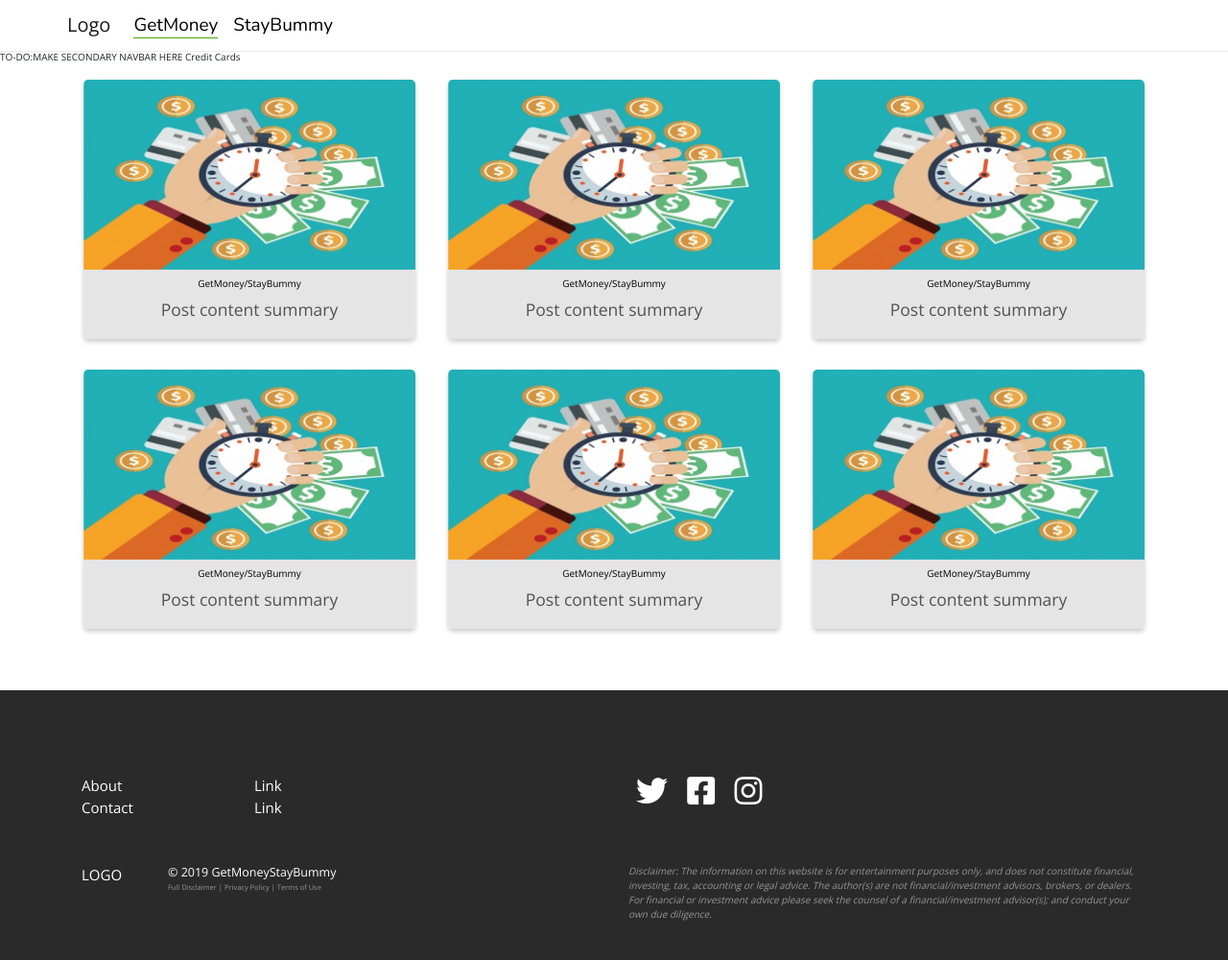
After one commit to jaimelovera/personal-finance-blog, a Django app: page /getmoney in a window 1280 px wide. The commit adds this page. Shown: the whole page at 96% size. Run offline with Django 3.2, Linux system fonts and the light colour scheme; some libraries are stand-ins or nearby versions.

Commit message:
added views and url for the two broad caregory main pages. also unfixed the navbar and took away the collapse. so it is uncollapsed in all views. i like it like this. made the posts boxes their own template and will include in templates where needed.

```diff
--- a/base/static/base/css/base.css
+++ b/base/static/base/css/base.css
@@ -29,27 +29,8 @@ footer {
 #mainNav .navbar-brand {
 }
 
-#mainNav .navbar-toggler {
-  font-size: 3em;
-  padding: 0.1rem;
-  border: none;
-  outline: none;
-}
-
-.navbar-toggler>.close {
-    display:inline;
-    font-size: 1.4em;
-}
-.navbar-toggler.collapsed>.close, .navbar-toggler:not(.collapsed)>.navbar-toggler-icon {
-    display:none;
-}
-
-.navbar-toggler:hover {
-	background-color: #EBEBEB;
-}
-
 #mainNav .nav-link {
-	font-size: 2em;
+	font-size: 1.9em;
 	font-family: 'Nunito', sans-serif;
 	color: black;
 	text-align: center;
@@ -60,12 +41,12 @@ footer {
 }
 
 .navbar-nav > .nav-item{
-    padding-top: 0.8rem;
-    padding-bottom: 0.8rem;
+    padding-top: 0.5rem;
+    padding-bottom: 0.5rem;
 }
 
 #main-section {
-	margin-top: 54px;
+	margin-top: 52px;
 }
 
 #footer-links {
@@ -79,7 +60,6 @@ footer {
 }
 
 #footer-logo {
-	/* my footers logo style goes here once I actually design it.. */
 	font-size: 1.5em;
 }
 
@@ -101,24 +81,7 @@ footer {
 
 @media (min-width: 576px) {    }
 
-@media (min-width: 768px) {
-	#mainNav {
-  		position: fixed;
-  	}
-  	.navbar-nav > .nav-item{
-    	padding-top: 0.75rem;
-    	padding-bottom: 0.75rem;
-	}
-	#mainNav .nav-link {
-		font-size: 1.5em;
-	}
-  	#main-section {
-  		margin-top: 55px;
-  	}
-  	#footer-disclaimer {
-		padding-top: 0rem;
-	}
-}
+@media (min-width: 768px) {    }
 
 @media (min-width: 992px) {    }
 
--- /dev/null
+++ b/base/static/base/css/posts_list.css
@@ -0,0 +1,37 @@
+.box {
+	box-shadow: 0 3px 5px 0 rgba(0,0,0,0.2);
+	transition: 0.3s;
+	border-radius: 5px;
+	margin-top: 1rem;
+	margin-bottom: 1rem;
+	margin-left:0.1rem;
+	margin-right: 0.1rem;
+}
+.box-image{
+	border-radius: 5px 5px 0px 0px;
+}
+.box-content{
+	text-align: center;
+	background-color: #E5E5E5;
+	border-radius: 0px 0px 5px 5px;
+	padding-top: 0.5rem;
+	padding-bottom: 0.1rem;
+}
+.box-content h1{ /*TO-DO:change format of this*/
+	font-size: 1em;
+	color: black;
+}
+.box-content p{
+	font-size: 1.75em;
+	color: #525252;
+}
+.box:hover {
+ 	box-shadow: 0 8px 16px 0 rgba(0,0,0,0.4);
+ 	filter: saturate(130%);
+}
+.box:hover > .box-content h4 {
+	color: #6D6D6D;
+}
+.box:hover > .box-content p {
+	color: #000000;
+}
--- a/base/templates/base/base.html
+++ b/base/templates/base/base.html
@@ -14,20 +14,16 @@
 
 	<body>
 		<!-- Navigation -->
-		<nav class="navbar navbar-expand-md navbar-light fixed-top py-1" id="mainNav">
+		<nav class="navbar navbar-expand navbar-light fixed-top py-1" id="mainNav">
 			<div class= "container px-auto">
-				<a class="navbar-brand py-0" href="">Logo</a>
-				<button class="navbar-toggler navbar-toggler-right collapsed" type="button" data-toggle="collapse" data-target="#navbarResponsive" aria-controls="navbarResponsive" aria-expanded="false" aria-label="Toggle navigation">
-					<span class="my-1 mx-2 close">X</span>
-					<span class="navbar-toggler-icon"></span>
-				</button>
-	      		<div class="collapse navbar-collapse" id="navbarResponsive">
+				<a class="navbar-brand py-0" href="/">Logo</a>
+	      		<div class="navbar-collapse">
 					<ul class="navbar-nav">
 						<li class="nav-item">
-							<a class="nav-link py-0" href="#">GetMoney</a>
+							<a class="nav-link py-0" href="/getmoney"><span class="getmoney-active">GetMoney</span></a>
 						</li>
 						<li class="nav-item">
-							<a class="nav-link py-0" href="#">StayBummy</a>
+							<a class="nav-link py-0" href="/staybummy"><span class="staybummy-active">StayBummy</span></a>
 						</li>
 					</ul>
 				</div>
--- /dev/null
+++ b/base/templates/base/posts_list.html
@@ -0,0 +1,59 @@
+{% load static %}
+<div class="container pb-5">
+	<div class="row">
+		<div class="col-6 col-md-4">
+			<div class="box">
+				<img class="box-image" src="{% static 'blog/img/money.jpg' %}" alt="Image" style="width:100%">
+				<div class="box-content">
+					<h1>GetMoney/StayBummy</h1>
+					<p>Post content summary</p>
+				</div>
+			</div>
+		</div>
+		<div class="col-6 col-md-4">
+			<div class="box">
+				<img class="box-image" src="{% static 'blog/img/money.jpg' %}" alt="Image" style="width:100%">
+				<div class="box-content">
+					<h1>GetMoney/StayBummy</h1>
+					<p>Post content summary</p>
+				</div>
+			</div>
+		</div>
+		<div class="col-6 col-md-4">
+			<div class="box">
+				<img class="box-image" src="{% static 'blog/img/money.jpg' %}" alt="Image" style="width:100%">
+				<div class="box-content">
+					<h1>GetMoney/StayBummy</h1>
+					<p>Post content summary</p>
+				</div>
+			</div>
+		</div>
+		<div class="col-6 col-md-4">
+			<div class="box">
+				<img class="box-image" src="{% static 'blog/img/money.jpg' %}" alt="Image" style="width:100%">
+				<div class="box-content">
+					<h1>GetMoney/StayBummy</h1>
+					<p>Post content summary</p>
+				</div>
+			</div>
+		</div>
+		<div class="col-6 col-md-4">
+			<div class="box">
+				<img class="box-image" src="{% static 'blog/img/money.jpg' %}" alt="Image" style="width:100%">
+				<div class="box-content">
+					<h1>GetMoney/StayBummy</h1>
+					<p>Post content summary</p>
+				</div>
+			</div>
+		</div>
+		<div class="col-6 col-md-4">
+			<div class="box">
+				<img class="box-image" src="{% static 'blog/img/money.jpg' %}" alt="Image" style="width:100%">
+				<div class="box-content">
+					<h1>GetMoney/StayBummy</h1>
+					<p>Post content summary</p>
+				</div>
+			</div>
+		</div>
+	</div>
+</div>
--- /dev/null
+++ b/blog/static/blog/css/getmoney.css
@@ -0,0 +1,6 @@
+.getmoney-active {
+	border-bottom: 1px solid #47A600;
+}
+.category-navbar {
+	  background-color: white;
+}
--- /dev/null
+++ b/blog/static/blog/css/staybummy.css
@@ -0,0 +1,3 @@
+.staybummy-active {
+	border-bottom: 1px solid #47A600;
+}
--- /dev/null
+++ b/blog/templates/blog/getmoney.html
@@ -0,0 +1,27 @@
+{% extends 'base/base.html' %}
+{% load static %}
+{% block title %}GetMoneyStayBummy{% endblock %}
+{% block extra_head %}
+	<link rel="stylesheet" href="{% static 'blog/css/getmoney.css' %}">
+	<link rel="stylesheet" href="{% static 'base/css/posts_list.css' %}">
+	<link href="https://fonts.googleapis.com/css?family=Quicksand:300,500" rel="stylesheet">
+{% endblock %}
+
+
+{% block content %}
+<div class= "main-block">
+	<div class="category-navbar">
+		<a href="">TO-DO:MAKE SECONDARY NAVBAR HERE</a>
+		<a href="">Credit Cards</a>
+	</div>
+</div>
+
+{% include 'base/posts_list.html' %}
+
+
+
+{% endblock %}
+
+
+{% block javascript %}
+{% endblock %}
--- a/blog/urls.py
+++ b/blog/urls.py
@@ -3,4 +3,6 @@ from . import views
 
 urlpatterns = [
     path('', views.homepage, name='homepage'),
+    path('getmoney', views.getmoney, name='getmoney'),
+    path('staybummy', views.staybummy, name='staybummy'),
 ]
--- a/blog/views.py
+++ b/blog/views.py
@@ -5,3 +5,11 @@ from .models import Post
 def homepage(request):
     posts = Post.objects.filter(published_date__lte=timezone.now()).order_by('published_date')
     return render(request, 'blog/homepage.html', {'posts': posts})
+
+def getmoney(request):
+    posts = Post.objects.filter(published_date__lte=timezone.now()).order_by('published_date')
+    return render(request, 'blog/getmoney.html', {'posts': posts})
+
+def staybummy(request):
+    posts = Post.objects.filter(published_date__lte=timezone.now()).order_by('published_date')
+    return render(request, 'blog/staybummy.html', {'posts': posts})
```
Also changed, not shown: blog/models.py (+4 -4 lines), blog/static/blog/css/homepage.css (+0 -49 lines), blog/templates/blog/homepage.html (+6 -65 lines), blog/templates/blog/staybummy.html (added, +25 -0 lines).
